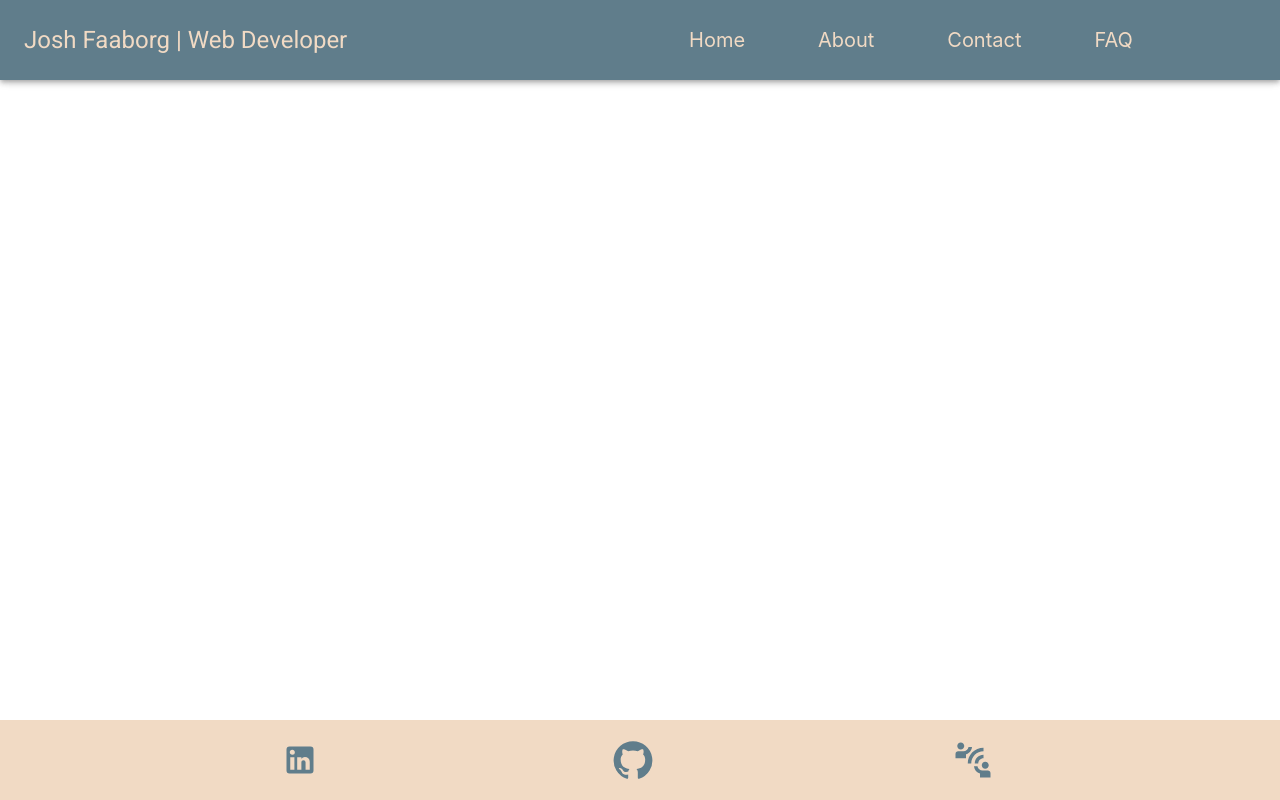
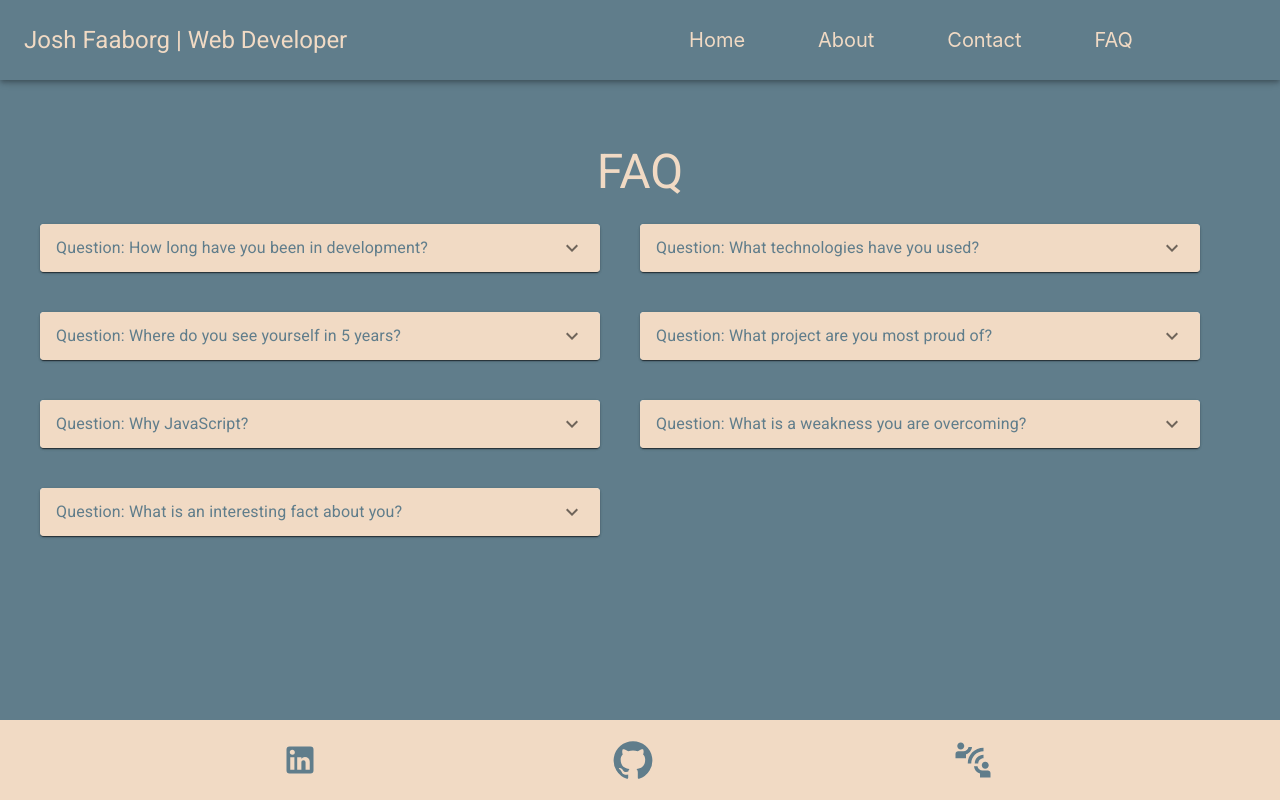
Before and after one commit to Jlfaaborg/material_jlfaaborg, a React (Create React App) app: page /faq in a window 1280 px wide. Built offline with nearby package versions, Linux system fonts and the light colour scheme.

Commit message:
Added FAQ Page, Unified Button Styling and Fade

```diff
--- a/src/About.js
+++ b/src/About.js
@@ -13,6 +13,7 @@ import {
 
 function About() {
   return (
+    <Fade timeout={2500} in={true}>
       <Box
         sx={{
           flexGrow: 1,
@@ -25,7 +26,6 @@ function About() {
           paddingBottom: 10,
         }}
       >
-      <Fade timeout={2500} in={true}>
         <Timeline sx={{ paddingBottom: "10%" }} position="alternate">
           <Typography
             variant="h3"
@@ -275,8 +275,8 @@ function About() {
             </TimelineContent>
           </TimelineItem>
         </Timeline>
+      </Box>
     </Fade>
-    </Box>
   );
 }
 
--- a/src/App.js
+++ b/src/App.js
@@ -6,6 +6,7 @@ import Home from "./Home";
 import Footer from "./Footer";
 import About from "./About";
 import Contact from "./Contact";
+import Faq from "./Faq";
 
 import { createTheme, ThemeProvider } from "@mui/material/styles";
 import Box from "@mui/material/Box";
@@ -26,6 +27,7 @@ function App() {
           <Route path="/" element={<Home />} />
           <Route path="/about" element={<About />} />
           <Route path="/contact" element={<Contact />} />
+          <Route path="/faq" element={<Faq />} />
         </Routes>
         <Footer />
       </ThemeProvider>
--- a/src/Contact.js
+++ b/src/Contact.js
@@ -1,9 +1,7 @@
 import React, { useState } from "react";
 import axios from "axios";
 
-import { Box, Typography, Button, TextField } from "@mui/material";
-
-import { ExpandMore, KeyboardDoubleArrowUp, Close } from "@mui/icons-material";
+import { Box, Typography, Button, TextField, Fade } from "@mui/material";
 
 function Contact() {
   const [allValues, setAllValues] = useState({
@@ -39,9 +37,10 @@ function Contact() {
   };
 
   return (
+    <Fade timeout={2500} in={true}>
       <Box
         sx={{
-        backgroundColor: "secondary.main",
+          backgroundColor: "primary.main",
           minHeight: "80vh",
           flexGrow: 1,
           textAlign: "center",
@@ -52,7 +51,7 @@ function Contact() {
         }}
       >
         <Typography
-        color={"primary"}
+          color={"secondary"}
           sx={{ paddingY: 3 }}
           variant="h3"
           component="div"
@@ -61,7 +60,7 @@ function Contact() {
         </Typography>
         <Box
           sx={{
-          backgroundColor: "primary.main",
+            backgroundColor: "secondary.main",
             flexGrow: 1,
             paddingBottom: 20,
           }}
@@ -109,6 +108,7 @@ function Contact() {
           </form>
         </Box>
       </Box>
+    </Fade>
   );
 }
 
--- /dev/null
+++ b/src/Faq.js
@@ -0,0 +1,99 @@
+import React from "react";
+
+import {
+  Box,
+  Typography,
+  Fade,
+  Accordion,
+  AccordionDetails,
+  Paper,
+  AccordionSummary,
+} from "@mui/material";
+
+import ExpandMoreIcon from "@mui/icons-material/ExpandMore";
+
+import Masonry from "@mui/lab/Masonry";
+
+import { styled } from "@mui/material/styles";
+
+const StyledAccordion = styled(Accordion)(({ theme }) => ({
+  backgroundColor: theme.palette.secondary.main,
+  color: theme.palette.primary.main,
+}));
+
+const content = [
+  {
+    question: "How long have you been in development?",
+    answer:
+      "While I have been building websites for 3 years, I have been coding since middle school, starting on a Ti-84 Graphing Calculator",
+  },
+  {
+    question: "What technologies have you used?",
+    answer:
+      "Right now I am focusing on React and Nodejs technologies. I also have experience in WordPress using PHP.",
+  },
+  {
+    question: "Where do you see yourself in 5 years?",
+    answer:
+      "In 5 years I want to be in a position that I can lead a team of developers and teach those who are in the position I am in now.",
+  },
+  {
+    question: "What project are you most proud of?",
+    answer:
+      "My Google Ads Producitivity App. This app really got me back into development and gave me a problem with a solution that was reachable. I also enjoyed developming this site to be visually appeasing.",
+  },
+  {
+    question: "Why JavaScript?",
+    answer:
+      "C# is too nice. I like js because of the difficulty. In Java or C#, if there is something wrong, the app wont compile. In JavaScript, the page will load and give you an unclear error message, all while laughing at your mistakes.",
+  },
+  {
+    question: "What is a weakness you are overcoming?",
+    answer:
+      "Imposter syndrome. I am at the point where I know that I know how to create solutions, but I still have doubts that I am the worse developer in existance. I am overcoming this by continuing to improve my skills.",
+  },
+  {
+    question: "What is an interesting fact about you?",
+    answer:
+      "I have a terrible history of crime due to hacking my middle school computer system to play Runescape. 30 hours of hard community service really got me away from that life.",
+  },
+];
+
+function Faq() {
+  return (
+    <Fade timeout={2500} in={true}>
+      <Box
+        sx={{
+          backgroundColor: "primary.main",
+          minHeight: "80vh",
+          textAlign: "center",
+        }}
+      >
+        <Box sx={{ padding: 5 }}>
+          <Typography
+            color={"secondary"}
+            sx={{ paddingY: 3 }}
+            variant="h3"
+            component="div"
+          >
+            FAQ
+          </Typography>
+          <Masonry columns={2} spacing={5}>
+            {content.map((content, index) => (
+              <Paper key={index}>
+                <StyledAccordion sx={{ minHeight: "fit-content" }}>
+                  <AccordionSummary expandIcon={<ExpandMoreIcon />}>
+                    <Typography>Question: {content.question}</Typography>
+                  </AccordionSummary>
+                  <AccordionDetails>Answer: {content.answer}</AccordionDetails>
+                </StyledAccordion>
+              </Paper>
+            ))}
+          </Masonry>
+        </Box>
+      </Box>
+    </Fade>
+  );
+}
+
+export default Faq;
--- a/src/Home.js
+++ b/src/Home.js
@@ -26,6 +26,7 @@ import {
   AccordionSummary,
   Accordion,
   Grid,
+  Fade,
   Icon,
 } from "@mui/material";
 
@@ -52,6 +53,7 @@ function Home() {
   };
 
   return (
+    <Fade timeout={2500} in={true}>
       <Box
         sx={{
           flexGrow: 1,
@@ -198,9 +200,12 @@ function Home() {
             </Grow>
           </Box>
           <Button
-          color="primary"
             variant="contained"
-          sx={{ fontSize: "30px" }}
+            sx={{
+              fontSize: "25px",
+              backgroundColor: "primary.main",
+              color: "secondary.main",
+            }}
             onClick={handleClickOpen}
           >
             Quick Overview
@@ -273,10 +278,10 @@ function Home() {
                       where he grew to love web development
                       <br />
                       <br />
-                    2021 - Josh attended a bootcamp offered by Revature. During
-                    this time, Josh learned Salesforce development and software
-                    engineering topics ranging from: Git, Scrum/Agile, test
-                    driven development
+                      2021 - Josh attended a bootcamp offered by Revature.
+                      During this time, Josh learned Salesforce development and
+                      software engineering topics ranging from: Git,
+                      Scrum/Agile, test driven development
                     </Typography>
                   </AccordionDetails>
                 </Accordion>
@@ -290,8 +295,8 @@ function Home() {
                       the basics of SEO to advanced technical SEO.
                       <br />
                       <br />
-                    2020 - Josh continued his digital marketing journey when he
-                    worked as a Project Manager. At that position, Josh was
+                      2020 - Josh continued his digital marketing journey when
+                      he worked as a Project Manager. At that position, Josh was
                       client facing, hands on in development and the digital
                       marketing efforts.
                       <br />
@@ -361,8 +366,8 @@ function Home() {
                       >
                         Google Analytics Productivity
                       </a>{" "}
-                    - Used to bulk add users to Google Analytics Accounts. Used
-                    Google Analytics API
+                      - Used to bulk add users to Google Analytics Accounts.
+                      Used Google Analytics API
                       <br />
                       <br />
                       <a
@@ -395,22 +400,24 @@ function Home() {
                   }}
                 >
                   <Button
-                  color="primary"
-                  variant="outlined"
+                    variant="contained"
                     onClick={handleChangePdf}
                     sx={{
                       display: { xs: "none", md: "inherit" },
                       flexBasis: "40%",
+                      backgroundColor: "primary.main",
+                      color: "secondary.main",
                     }}
                   >
                     Next Page
                   </Button>
                   <Button
-                  color="primary"
-                  variant="outlined"
+                    variant="contained"
                     sx={{
                       display: { xs: "none", md: "inherit" },
                       flexBasis: "40%",
+                      backgroundColor: "primary.main",
+                      color: "secondary.main",
                     }}
                   >
                     <a
@@ -430,6 +437,7 @@ function Home() {
           </Grid>
         </Dialog>
       </Box>
+    </Fade>
   );
 }
 
```
Lines whose indentation alone changed are shown as unchanged.
